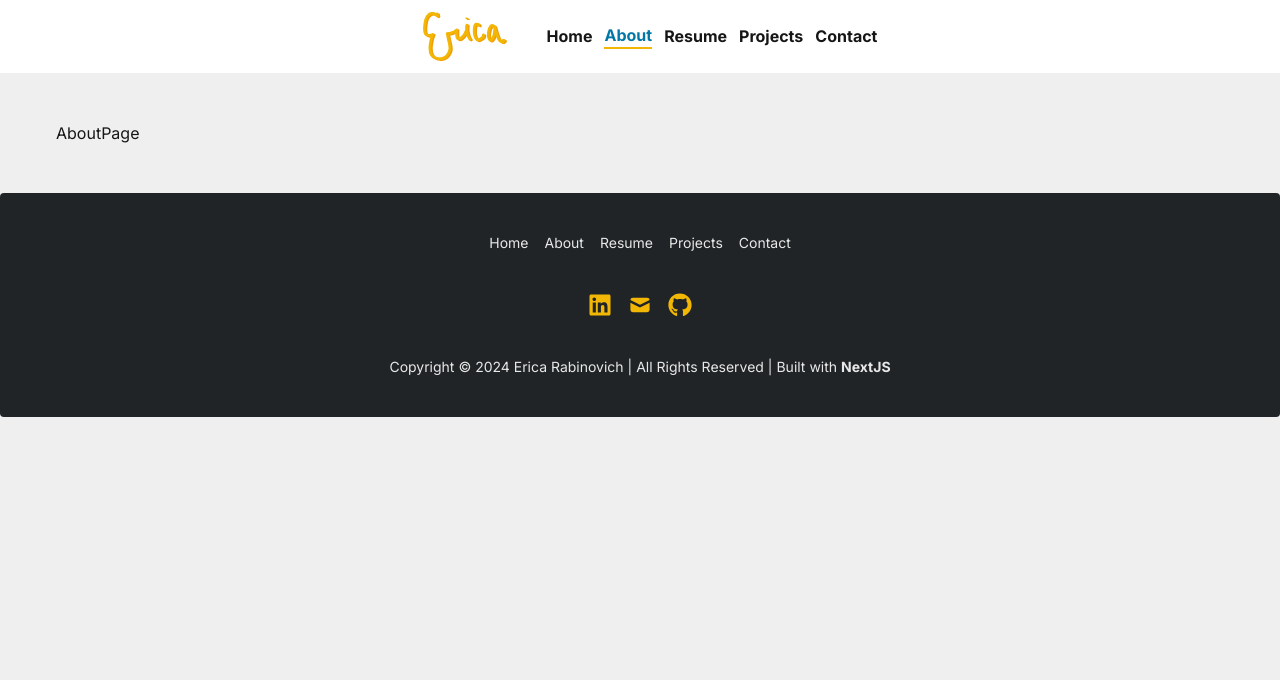
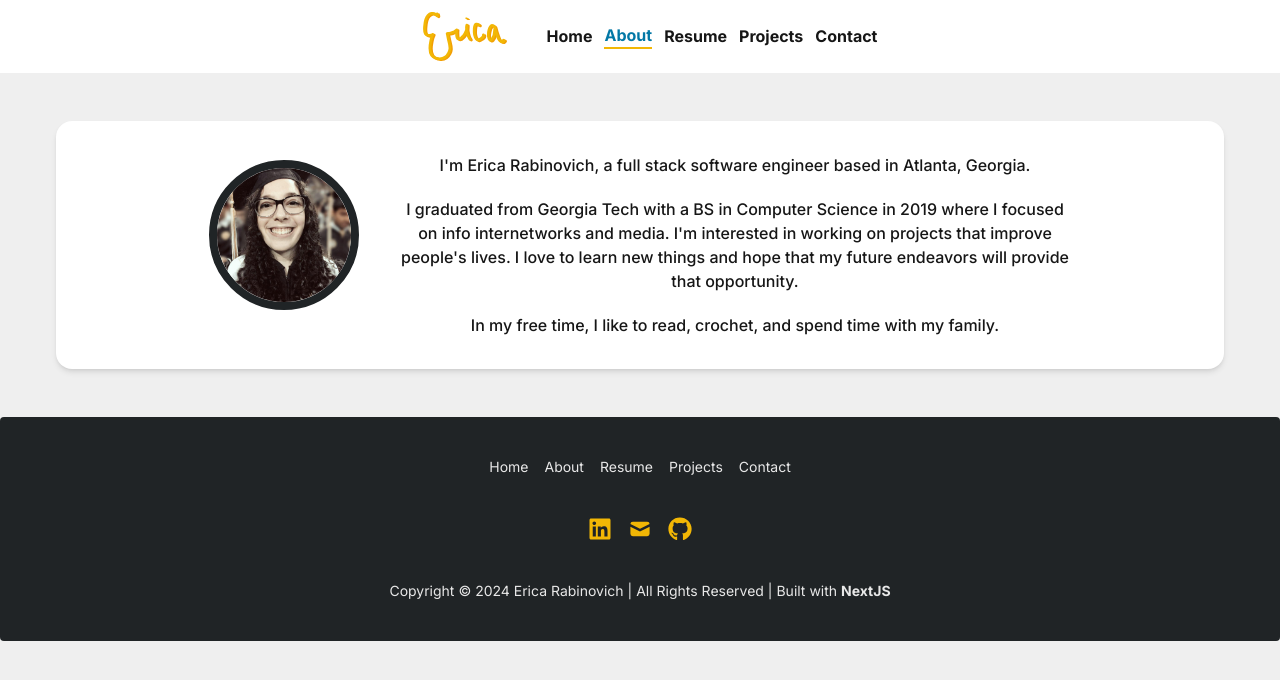
Before and after one commit to erabinovich3/personal-website, a Next.js app: page /about in a window 1280 px wide. Shown: the top 680 px of the page. Built offline with nearby package versions, Linux system fonts and the light colour scheme.

Commit message:
populating about page

```diff
--- a/src/app/about/page.tsx
+++ b/src/app/about/page.tsx
@@ -1,12 +1,43 @@
 import { Metadata } from "next";
+import Image from "next/image";
 import React from "react";
+import selfImg from "@/assets/erica.jpg";
 
 export const metadata: Metadata = {
     title: "About",
 };
 
 const AboutPage = () => {
-    return <div>AboutPage</div>;
+    return (
+        <div className="card card-body bg-base-100 flex flex-col lg:flex-row gap-3 lg:gap-10 w-full justify-center items-center shadow-md">
+            <div>
+                <Image
+                    src={selfImg}
+                    alt="Picture of Erica"
+                    width={150}
+                    height={150}
+                    className="m-auto mb-5 rounded-full border-8 border-neutral flex-auto w-[150px]"
+                />
+            </div>
+            <div className="flex flex-col text-center gap-5 max-w-2xl font-medium">
+                <p>
+                    I&apos;m Erica Rabinovich, a full stack software engineer
+                    based in Atlanta, Georgia.
+                </p>
+                <p>
+                    I graduated from Georgia Tech with a BS in Computer Science
+                    in 2019 where I focused on info internetworks and media.
+                    I&apos;m interested in working on projects that improve
+                    people&apos;s lives. I love to learn new things and hope
+                    that my future endeavors will provide that opportunity.
+                </p>
+                <p>
+                    In my free time, I like to read, crochet, and spend time
+                    with my family.
+                </p>
+            </div>
+        </div>
+    );
 };
 
 export default AboutPage;
--- a/src/app/contact/page.tsx
+++ b/src/app/contact/page.tsx
@@ -21,23 +21,23 @@ const ContactPage = () => {
                     rel="noreferrer"
                     className={socialLinkStyles}
                 >
-                    <FaLinkedin className="text-2xl"></FaLinkedin>
+                    <FaLinkedin className="text-2xl" />
                     rabinovicherica
                 </a>
                 <Link
                     href="mailto:ericar13@live.com"
                     className={socialLinkStyles}
                 >
-                    <HiMail className="text-2xl"></HiMail>
+                    <HiMail className="text-2xl" />
                     ericar13@live.com
                 </Link>
                 <a
-                    href="mailto:ericar13@live.com"
+                    href="https://github.com/erabinovich3"
                     target="_blank"
                     rel="noreferrer"
                     className={socialLinkStyles}
                 >
-                    <FaGithub className="text-2xl"></FaGithub>
+                    <FaGithub className="text-2xl" />
                     erabinovich3
                 </a>
             </div>
```
